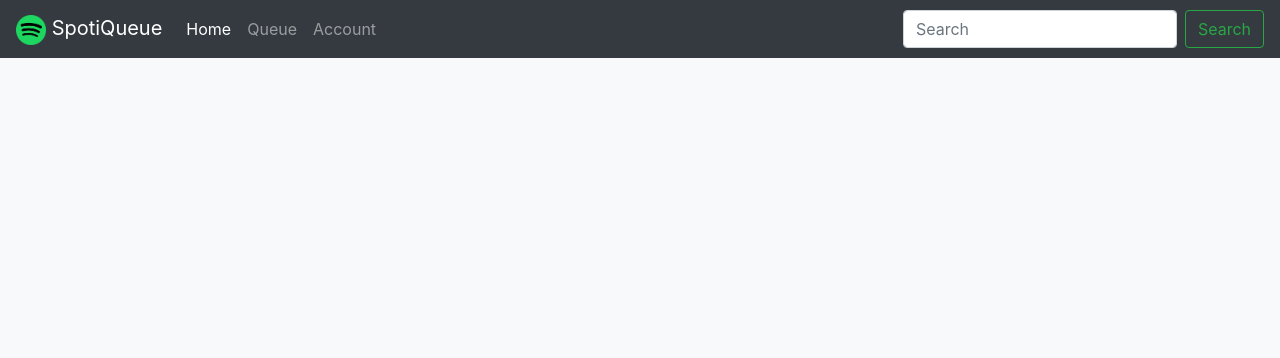
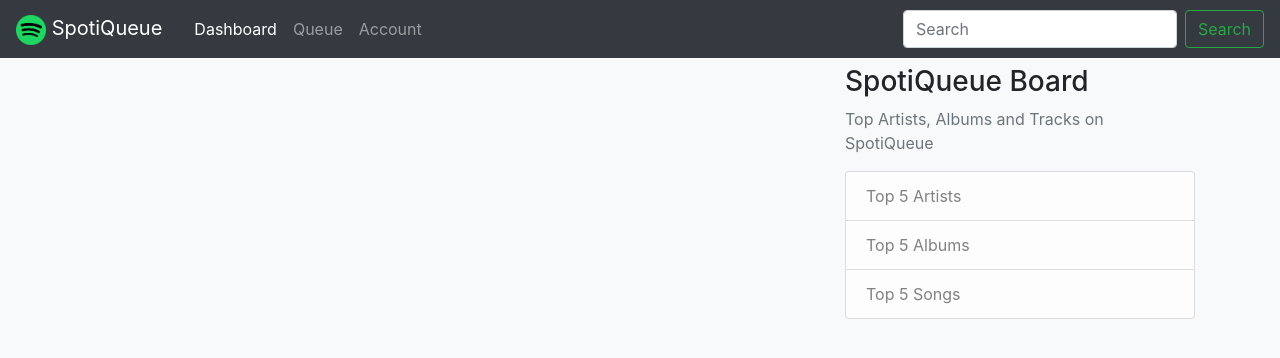
Before and after one commit to Osanchez/SpotiQueue, a Django app: page / in a window 1280 px wide. Shown: the top 358 px of the page. Run offline with Django 3.2, Linux system fonts and the light colour scheme; some libraries are stand-ins or nearby versions.

Commit message:
added top-margin to main body to prevent fixed top navbar from covering content

```diff
--- a/templates/SpotiQueue/base.html
+++ b/templates/SpotiQueue/base.html
@@ -3,41 +3,28 @@
 <html lang="en">
 <head>
     <meta charset="UTF-8">
+    <meta name="viewport" content="width=device-width, initial-scale=1, shrink-to-fit=no">
+
     <title>SpotiQueue</title>
 
-    <!-- Latest compiled and minified CSS -->
-    <link rel="stylesheet" href="https://stackpath.bootstrapcdn.com/bootstrap/4.3.1/css/bootstrap.min.css"
-          integrity="sha384-ggOyR0iXCbMQv3Xipma34MD+dH/1fQ784/j6cY/iJTQUOhcWr7x9JvoRxT2MZw1T" crossorigin="anonymous">
-
-    <!-- Optional JavaScript -->
-    <!-- jQuery first, then Popper.js, then Bootstrap JS -->
-    <script src="https://code.jquery.com/jquery-3.3.1.slim.min.js"
-            integrity="sha384-q8i/X+965DzO0rT7abK41JStQIAqVgRVzpbzo5smXKp4YfRvH+8abtTE1Pi6jizo"
-            crossorigin="anonymous"></script>
-    <script src="https://cdnjs.cloudflare.com/ajax/libs/popper.js/1.14.7/umd/popper.min.js"
-            integrity="sha384-UO2eT0CpHqdSJQ6hJty5KVphtPhzWj9WO1clHTMGa3JDZwrnQq4sF86dIHNDz0W1"
-            crossorigin="anonymous"></script>
-    <script src="https://stackpath.bootstrapcdn.com/bootstrap/4.3.1/js/bootstrap.min.js"
-            integrity="sha384-JjSmVgyd0p3pXB1rRibZUAYoIIy6OrQ6VrjIEaFf/nJGzIxFDsf4x0xIM+B07jRM"
-            crossorigin="anonymous"></script>
+    <!-- Bootstrap CSS -->
+    <link rel="stylesheet" href="https://maxcdn.bootstrapcdn.com/bootstrap/4.0.0/css/bootstrap.min.css" integrity="sha384-Gn5384xqQ1aoWXA+058RXPxPg6fy4IWvTNh0E263XmFcJlSAwiGgFAW/dAiS6JXm" crossorigin="anonymous">
 </head>
 <body class="bg-light">
-
-<nav class="navbar navbar-expand-lg navbar-dark bg-dark">
-    <a class="navbar-brand" href="#">
+<header class="site-header">
+    <nav class="navbar navbar-expand-md navbar-dark bg-dark fixed-top">
+        <a class="navbar-brand mr-4" href="#">
             <img src="{% static "SpotiQueue/spotify.png" %}" height="30" width="30">
             SpotiQueue
         </a>
-
         <button class="navbar-toggler" type="button" data-toggle="collapse" data-target="#navbarText"
                 aria-controls="navbarText" aria-expanded="false" aria-label="Toggle navigation">
             <span class="navbar-toggler-icon"></span>
         </button>
-
         <div class="collapse navbar-collapse" id="navbarText">
             <ul class="navbar-nav mr-auto">
                 <li class="nav-item active">
-                <a class="nav-link" href="#">Home<span class="sr-only">(current)</span></a>
+                    <a class="nav-link" href="#">Dashboard<span class="sr-only">(current)</span></a>
                 </li>
                 <li class="nav-item">
                     <a class="nav-link" href="#">Queue</a>
@@ -46,15 +33,15 @@
                     <a class="nav-link" href="#">Account</a>
                 </li>
             </ul>
-
             <form class="form-inline">
                 <input class="form-control mr-sm-2" type="search" placeholder="Search" aria-label="Search">
                 <button class="btn btn-outline-success my-2 my-sm-0" type="submit">Search</button>
             </form>
         </div>
     </nav>
+</header>
 
-<main role="main" class="container">
+<main role="main" class="container" style="margin-top: 65px">
     <div class="row">
         <div class="col-md-8">
             {% if messages %}
@@ -66,8 +53,27 @@
             {% endif %}
             {% block content %}{% endblock %}
         </div>
+        <div class="col-md-4">
+            <div class="content-section">
+                <h3>SpotiQueue Board</h3>
+                <p class='text-muted'>Top Artists, Albums and Tracks on SpotiQueue
+                    <ul class="list-group">
+                        <li class="list-group-item list-group-item-light">Top 5 Artists</li>
+                        <li class="list-group-item list-group-item-light">Top 5 Albums</li>
+                        <li class="list-group-item list-group-item-light">Top 5 Songs</li>
+                    </ul>
+                </p>
+            </div>
+        </div>
     </div>
 </main>
 
+<!-- Optional JavaScript -->
+<!-- jQuery first, then Popper.js, then Bootstrap JS -->
+<script src="https://code.jquery.com/jquery-3.2.1.slim.min.js" integrity="sha384-KJ3o2DKtIkvYIK3UENzmM7KCkRr/rE9/Qpg6aAZGJwFDMVNA/GpGFF93hXpG5KkN" crossorigin="anonymous"></script>
+<script src="https://cdnjs.cloudflare.com/ajax/libs/popper.js/1.12.9/umd/popper.min.js" integrity="sha384-ApNbgh9B+Y1QKtv3Rn7W3mgPxhU9K/ScQsAP7hUibX39j7fakFPskvXusvfa0b4Q" crossorigin="anonymous"></script>
+<script src="https://maxcdn.bootstrapcdn.com/bootstrap/4.0.0/js/bootstrap.min.js" integrity="sha384-JZR6Spejh4U02d8jOt6vLEHfe/JQGiRRSQQxSfFWpi1MquVdAyjUar5+76PVCmYl" crossorigin="anonymous"></script>
+
+
 </body>
 </html>
```
Lines whose indentation alone changed are shown as unchanged.
